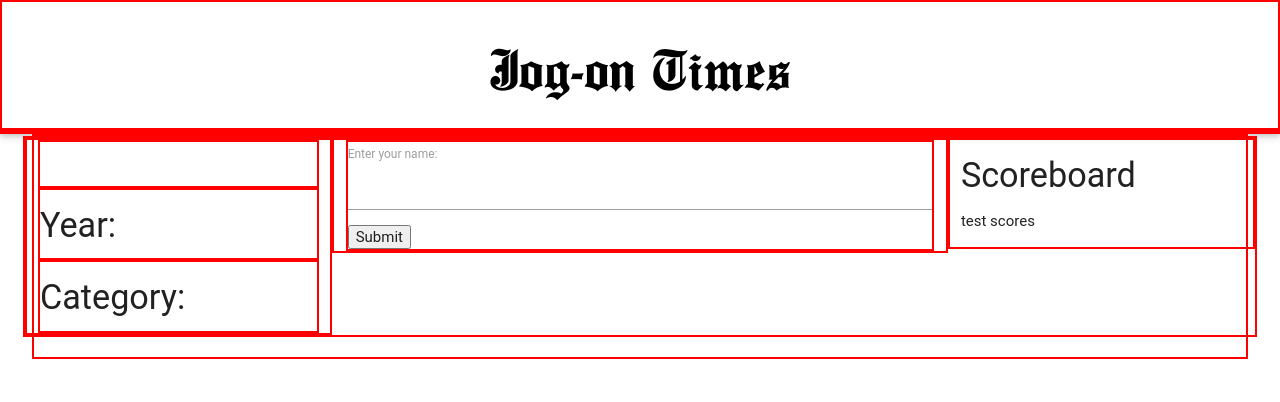
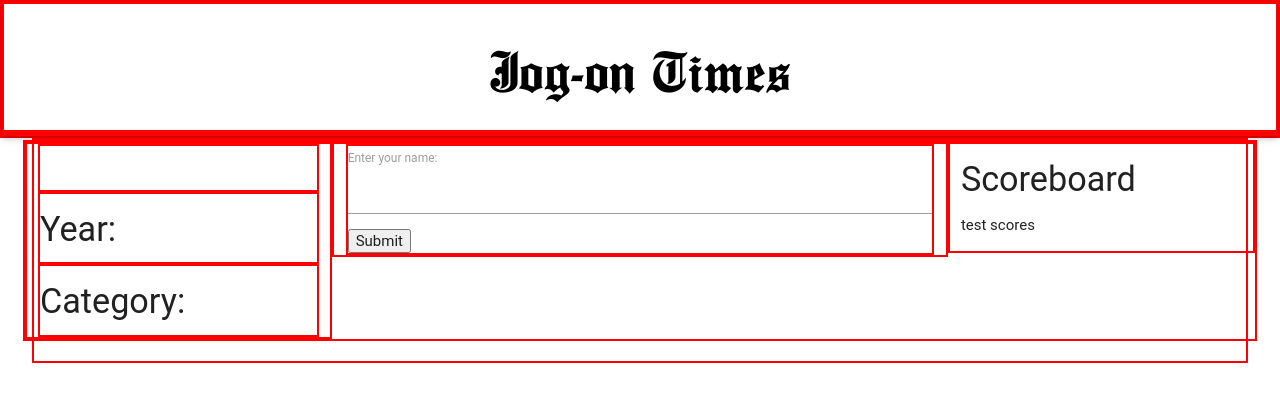
Before and after one commit to jacksomervell/The_Jog_On_Times, a plain HTML site: page frontEnd/index.html in a window 1280 px wide. Drawn offline with nearby package versions, Linux system fonts and the light colour scheme; some packages are replaced by stand-ins of ours; files whose address does not match are found by name; a web font is replaced by a local one.

Commit message:
made a partial for navbar

```diff
--- a/frontEnd/index.html
+++ b/frontEnd/index.html
@@ -17,14 +17,9 @@
 
 
 	<main ng-controller="HeadlineController as headlines">
-	<nav id="navbar">
-		<div id="title-container">
-			<h1 id="title">Jog-on Times</h1>
-		</div>
-		<div id="time-date">
 
-		</div>
-	</nav>
+	<div ng-include="'navbar.html'"></div>
+
 	<div class="container">
 		<div class="row">
 			<div id="left-sidebar" class="col s3">
--- /dev/null
+++ b/frontEnd/navbar.html
@@ -0,0 +1,8 @@
+<nav id="navbar">
+	<div id="title-container">
+		<h1 id="title">Jog-on Times</h1>
+	</div>
+	<div id="time-date">
+
+	</div>
+</nav>
```
